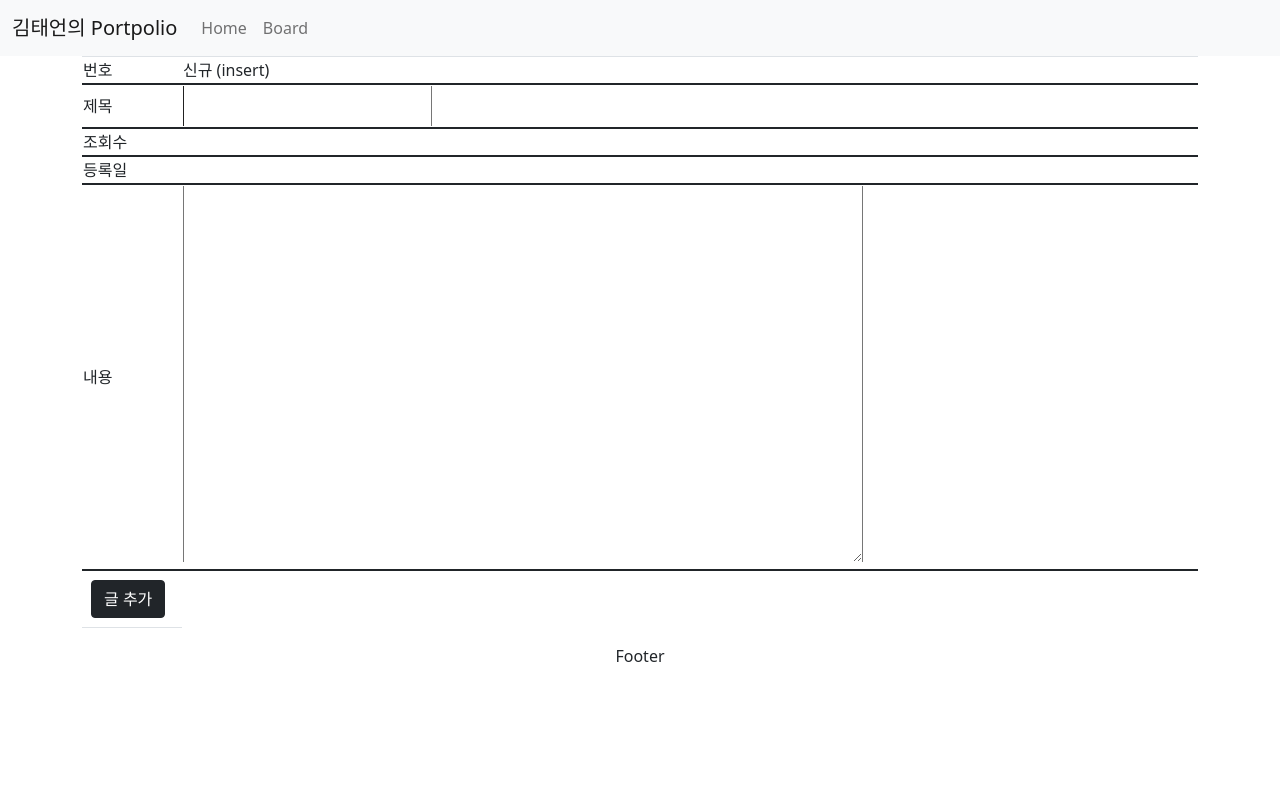
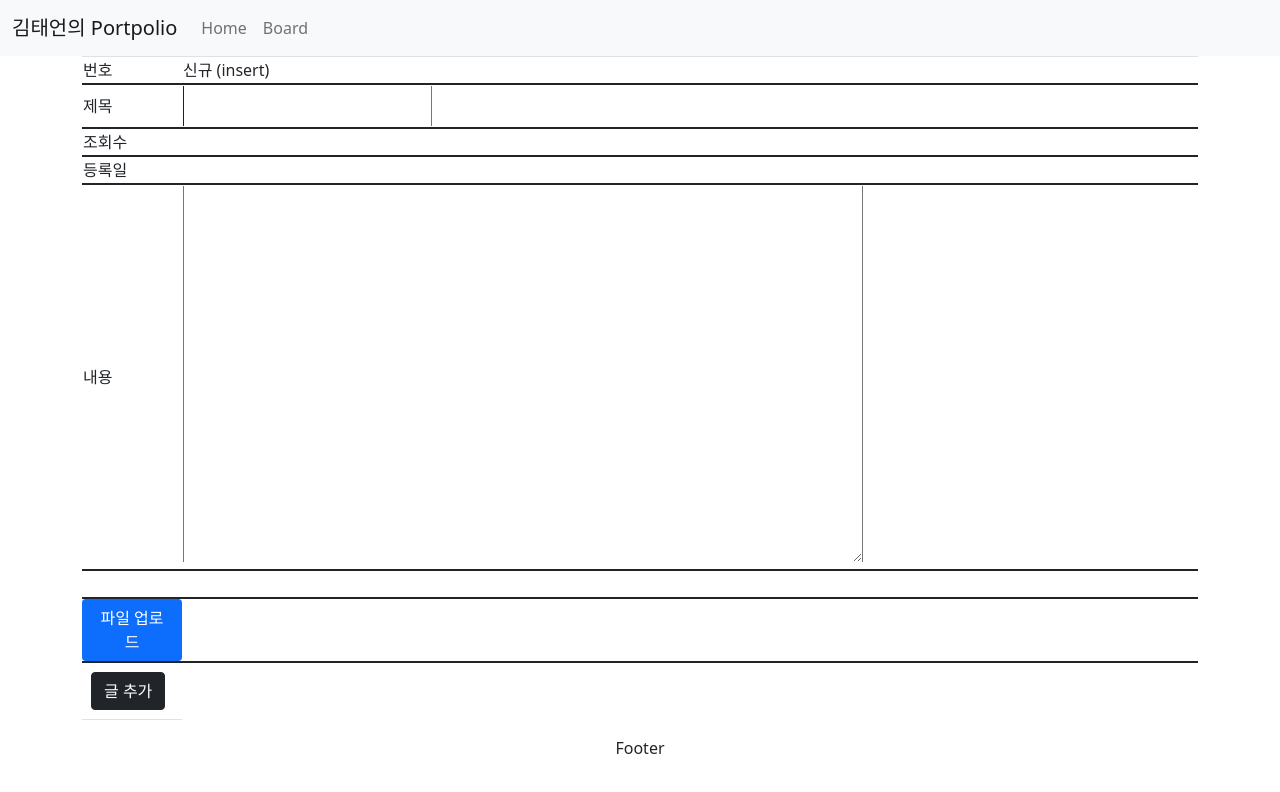
Before and after one commit to Taeeoni/WEB_frontEnd, a React (Create React App) app in the folder frontend/: page /Add in a window 1280 px wide. Shown: the top 792 px of the page. Built offline with nearby package versions, Linux system fonts and the light colour scheme; no server answers.

Commit message:
220810 revise

```diff
--- a/frontend/src/screen/Add.screen.js
+++ b/frontend/src/screen/Add.screen.js
@@ -7,6 +7,9 @@ function Add() {
   const [post, setPost] = useState([]); // post에 데이터가 저장 , setPost 통해 데이터가 변경
   const [content, setContent] = useState("");
   const [title, setTitle] = useState("");
+
+  const [file, setFile] = useState([]);
+  const [url, setUrl] = useState("");
   const navigate = useNavigate();
 
   const onChangeTitle = (e) => {
@@ -18,6 +21,20 @@ function Add() {
     console.log(e.target);
     console.log(e.target.value);
     setContent(e.target.value);
+  };
+
+  //파일 업로드
+  const fileInput = React.useRef(null);
+
+  const handleButtonClick = (e) => {
+    fileInput.current.click();
+  };
+
+  const handleChange = (e) => {
+    console.log(e.target.files[0]);
+    setFile(e.target.files[0]);
+    console.log(URL.createObjectURL(e.target.files[0]));
+    setUrl(URL.createObjectURL(e.target.files[0]));
   };
 
   useEffect(() => {
@@ -75,6 +92,26 @@ function Add() {
             ></textarea>
           </td>
         </tr>
+        {file ? (
+          <tr>
+            <td>
+              <a href={url} download>
+                {file.name}
+              </a>
+            </td>
+          </tr>
+        ) : null}
+        <tr>
+          <React.Fragment>
+            <Button onClick={handleButtonClick}>파일 업로드</Button>
+            <input
+              type="file"
+              ref={fileInput}
+              onChange={handleChange}
+              style={{ display: "none" }}
+            />
+          </React.Fragment>
+        </tr>
         <tr>
           <td>
             <div>
--- a/frontend/src/screen/Board.screen.js
+++ b/frontend/src/screen/Board.screen.js
@@ -40,11 +40,19 @@ function Board() {
         </thead>
         <tbody>
           {post.map((p) => {
+            let re = "";
+            if (p.relevel != 0) {
+              re = ">[RE]";
+              for (let i = 0; i < p.relevel; i++) {
+                re = "-" + re;
+              }
+            }
             return (
               <tr>
                 <td>{p.id}</td>
                 <td>
                   <Link to={`/One?id=${p.id}&modify=0`}>
+                    {re}
                     {p.title}&nbsp;[{p.noticeComments.length}]
                   </Link>
                 </td>
--- a/frontend/src/screen/One.screen.js
+++ b/frontend/src/screen/One.screen.js
@@ -18,14 +18,6 @@ function One() {
   const { id } = queryString.parse(search);
   const { modify } = queryString.parse(search);
   const [post, setPost] = useState([]); // post에 데이터가 저장 , setPost 통해 데이터가 변경
-  //   const [content, setContent] = useState("");
-  //   const [title, setTitle] = useState("");
-
-  //   const onChange = (e) => {
-  //     console.log(e.target);
-  //     console.log(e.target.value);
-  //     setContent(e.target.value);
-  //   };
 
   const onChangeTitle = (e) => {
     console.log(e.target);
@@ -53,15 +45,15 @@ function One() {
     navigate(`/Board`);
   };
 
-  function deleteNotice() {
-    Axios.post(`postapi/home/delete`, null, {
+  const deleteNotice = async () => {
+    await Axios.post(`postapi/home/delete`, null, {
       params: {
         id: post.id,
       },
     });
 
     navigate(`/Board`);
-  }
+  };
 
   console.log(post);
 
@@ -201,6 +193,26 @@ function One() {
             </Link>
           </td>
         </tr>
+        {/* {file ? (
+          <tr>
+            <td>
+              <a href={url} download>
+                {file.name}
+              </a>
+            </td>
+          </tr>
+        ) : null}
+        <tr>
+          <React.Fragment>
+            <Button onClick={handleButtonClick}>파일 업로드</Button>
+            <input
+              type="file"
+              ref={fileInput}
+              onChange={handleChange}
+              style={{ display: "none" }}
+            />
+          </React.Fragment>
+        </tr> */}
       </Table>
 
       <Comment />
```
